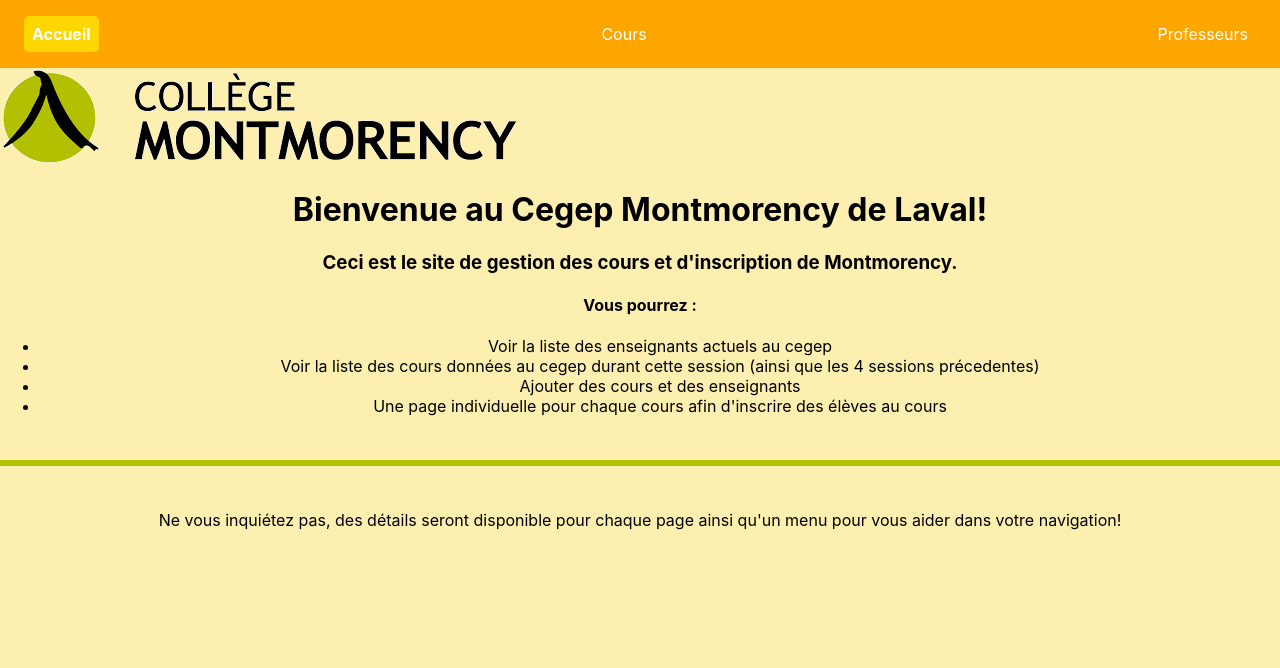
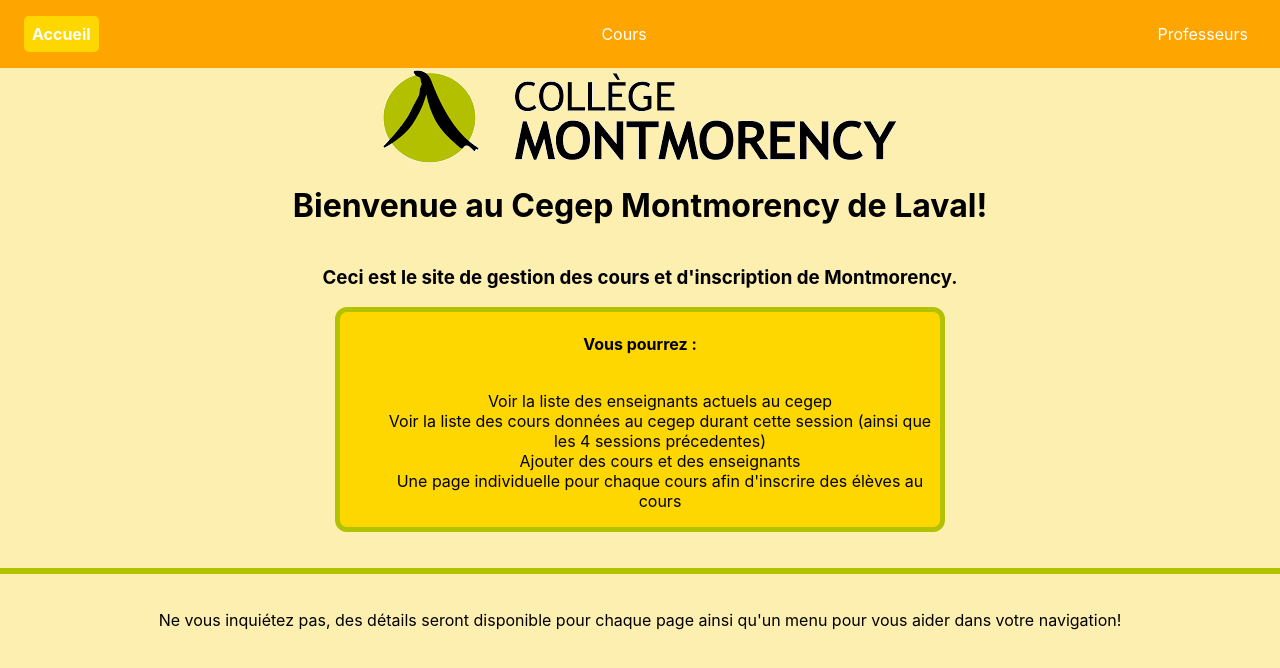
Before and after one commit to MouadMalhoud/Cegep-React, a React (Create React App) app: page /Accueil in a window 1280 px wide. Shown: the top 668 px of the page. Built offline with nearby package versions, Linux system fonts and the light colour scheme.

Commit message:
FAIT: Enregistrement des professeurs dans LocalStorage

```diff
--- a/src/UI/Card.js
+++ b/src/UI/Card.js
@@ -3,7 +3,7 @@
 import './Card.css';
 
 const Card = (props) => {
-  const localprofs = localStorage.getItem(props.key);
+  const localprofs = localStorage.getItem('profs');
   const [profs, setProfs] = useState(JSON.parse(localprofs));
 
   console.log(profs)
--- a/src/components/Professeurs.js
+++ b/src/components/Professeurs.js
@@ -1,4 +1,4 @@
-import React, { useState } from "react";
+import React, { useState, useEffect } from "react";
 import Card from "../UI/Card.js";
 const Professeurs = (prop) => {
   const localprofs = localStorage.getItem('profs')
@@ -15,13 +15,14 @@
   const ChangementHandler = (e) => {
     setNouveauProfesseur({ ...nouveauProfesseur, [e.target.name]: e.target.value });
   };
-
+  useEffect(() =>{
+    localStorage.setItem('profs', JSON.stringify(professeurs))
+  }, [professeurs])
   const submitHandler = (e) => {
     e.preventDefault();
 
     setProfesseurs([...professeurs, { ...nouveauProfesseur, listeCours: [] }]);
-    console.log(professeurs)
-    localStorage.setItem('profs', JSON.stringify(professeurs))
+
     setNouveauProfesseur({
       dateEmbauche: "",
       nom: "",
@@ -30,6 +31,7 @@
       nbCours: 0,
     });
   };
+
 
   return (
     <div>
--- a/src/styles/Accueil.css
+++ b/src/styles/Accueil.css
@@ -1,14 +1,32 @@
-.logo{
-    height:100%;
-    padding-right: 60%;
-}
+
 .desc-detaille-accueil{
-    text-align: center;
+    display: flex;
+    flex-direction: column;
+    align-items: center;
+    justify-content: center;
+    border-radius: 12px;
+    background-color: #FFD700;
+    border: #B2C100 5px solid;
+    margin-bottom: 1em;
+    width: 600px;
+
 }
 :root{
     background-color: #fdefb0;
 }
+.conteneur{
+    display: flex;
+    flex-direction: column;
+    align-items: center;
+    justify-content: center;
+}
 .separatrice-accueil{
     border: 3px solid #B2C100;
 
+    width: 100%;
+    margin: 0;
+
 }
+ul{
+    list-style-type: none;
+}
```
